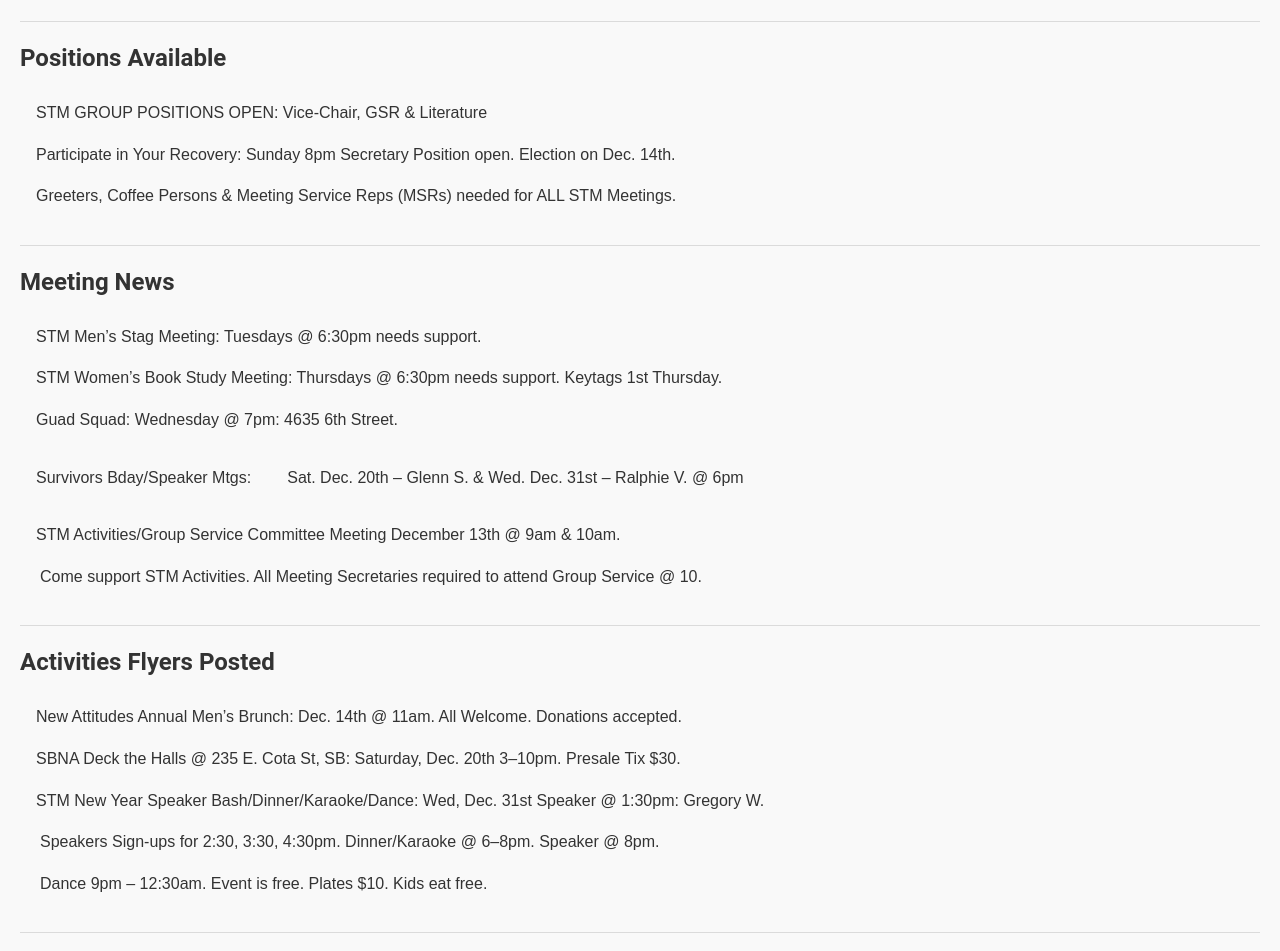
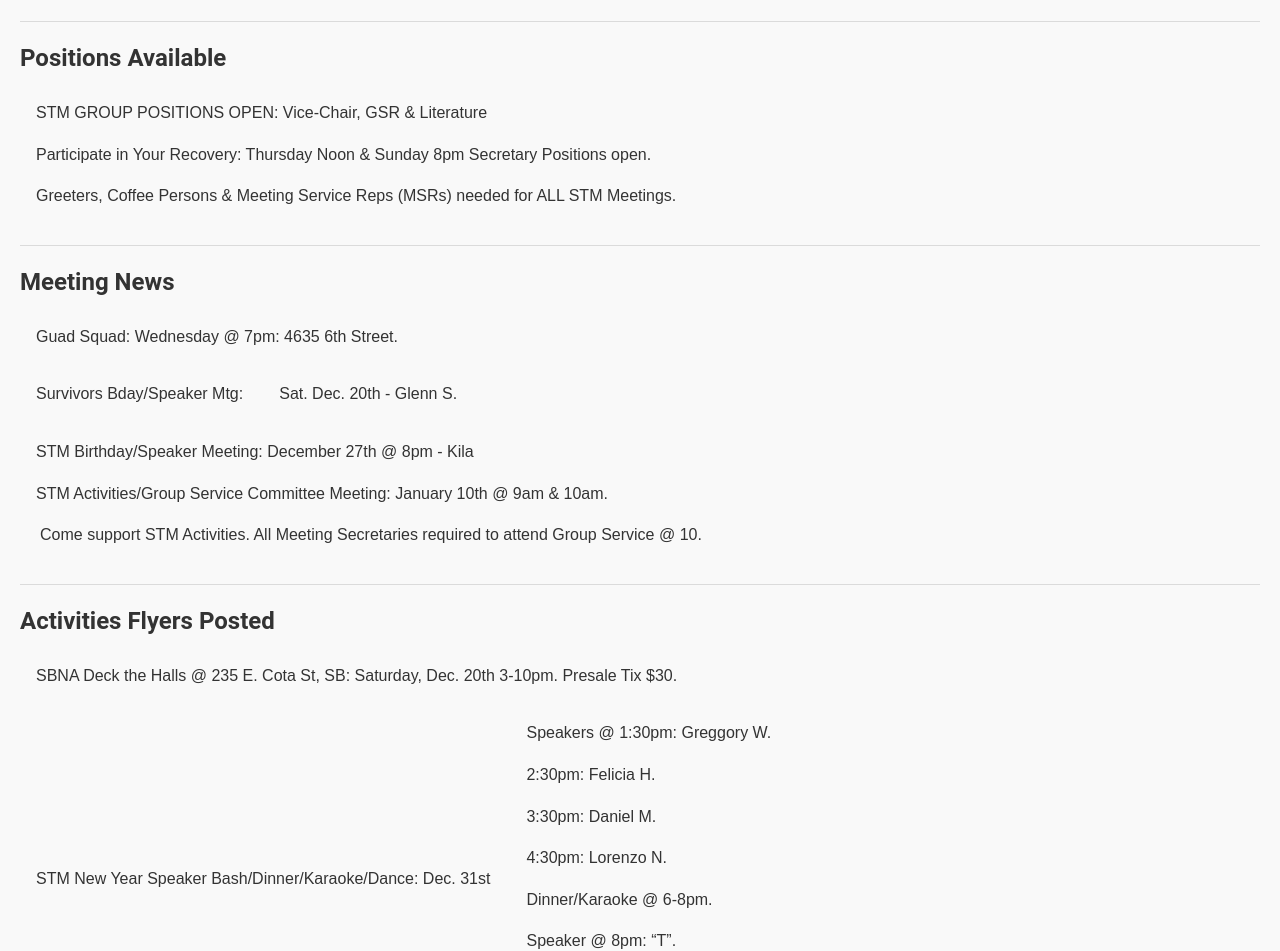
Before and after one commit to theoccultcorner/sharingthemessage, a React (Create React App) app: page /gsr-report in a window 1280 px wide. Shown: the part 61-1012 px from the top of the page. Built offline with nearby package versions, Linux system fonts and the light colour scheme; no server answers; the database is empty; sample sign-in values are in the browser's storage.

Commit message:
Revise STM GSR Report content and layout
Updated meeting details and announcements for STM GSR Report.

```diff
--- a/src/pages/StmGsrReportPage.jsx
+++ b/src/pages/StmGsrReportPage.jsx
@@ -18,7 +18,10 @@ const GSRReport = () => {
         marginBottom: "20px",
       }}
     >
-      <Typography variant="h4" sx={{ textAlign: "center", marginBottom: "20px", fontWeight: "bold" }}>
+      <Typography
+        variant="h4"
+        sx={{ textAlign: "center", marginBottom: "20px", fontWeight: "bold" }}
+      >
         STM GSR Report December 2025
       </Typography>
 
@@ -29,14 +32,12 @@ const GSRReport = () => {
           Positions Available
         </Typography>
         <List>
+          <ListItem>STM GROUP POSITIONS OPEN: Vice-Chair, GSR & Literature</ListItem>
           <ListItem>
-            STM GROUP POSITIONS OPEN: Vice-Chair, GSR & Literature
+            Participate in Your Recovery: Thursday Noon &amp; Sunday 8pm Secretary Positions open.
           </ListItem>
           <ListItem>
-            Participate in Your Recovery: Sunday 8pm Secretary Position open. Election on Dec. 14th.
-          </ListItem>
-          <ListItem>
-            Greeters, Coffee Persons & Meeting Service Reps (MSRs) needed for ALL STM Meetings.
+            Greeters, Coffee Persons &amp; Meeting Service Reps (MSRs) needed for ALL STM Meetings.
           </ListItem>
         </List>
       </section>
@@ -48,26 +49,19 @@ const GSRReport = () => {
           Meeting News
         </Typography>
         <List>
+          <ListItem>Guad Squad: Wednesday @ 7pm: 4635 6th Street.</ListItem>
+
           <ListItem>
-            STM Men’s Stag Meeting: Tuesdays @ 6:30pm needs support.
-          </ListItem>
-          <ListItem>
-            STM Women’s Book Study Meeting: Thursdays @ 6:30pm needs support. Keytags 1st Thursday.
-          </ListItem>
-          <ListItem>
-            Guad Squad: Wednesday @ 7pm: 4635 6th Street.
-          </ListItem>
-          <ListItem>
-            Survivors Bday/Speaker Mtgs:
+            Survivors Bday/Speaker Mtg:
             <List sx={{ paddingLeft: "20px" }}>
-              <ListItem>
-                Sat. Dec. 20th – Glenn S. & Wed. Dec. 31st – Ralphie V. @ 6pm
-              </ListItem>
+              <ListItem>Sat. Dec. 20th - Glenn S.</ListItem>
             </List>
           </ListItem>
-          <ListItem>
-            STM Activities/Group Service Committee Meeting December 13th @ 9am & 10am.
-          </ListItem>
+
+          <ListItem>STM Birthday/Speaker Meeting: December 27th @ 8pm - Kila</ListItem>
+
+          <ListItem>STM Activities/Group Service Committee Meeting: January 10th @ 9am &amp; 10am.</ListItem>
+
           <ListItem sx={{ paddingLeft: "20px" }}>
             Come support STM Activities. All Meeting Secretaries required to attend Group Service @ 10.
           </ListItem>
@@ -82,19 +76,21 @@ const GSRReport = () => {
         </Typography>
         <List>
           <ListItem>
-            New Attitudes Annual Men’s Brunch: Dec. 14th @ 11am. All Welcome. Donations accepted.
+            SBNA Deck the Halls @ 235 E. Cota St, SB: Saturday, Dec. 20th 3-10pm. Presale Tix $30.
           </ListItem>
+
           <ListItem>
-            SBNA Deck the Halls @ 235 E. Cota St, SB: Saturday, Dec. 20th 3–10pm. Presale Tix $30.
-          </ListItem>
-          <ListItem>
-            STM New Year Speaker Bash/Dinner/Karaoke/Dance: Wed, Dec. 31st Speaker @ 1:30pm: Gregory W.
-          </ListItem>
-          <ListItem sx={{ paddingLeft: "20px" }}>
-            Speakers Sign-ups for 2:30, 3:30, 4:30pm. Dinner/Karaoke @ 6–8pm. Speaker @ 8pm.
-          </ListItem>
-          <ListItem sx={{ paddingLeft: "20px" }}>
-            Dance 9pm – 12:30am. Event is free. Plates $10. Kids eat free.
+            STM New Year Speaker Bash/Dinner/Karaoke/Dance: Dec. 31st
+            <List sx={{ paddingLeft: "20px" }}>
+              <ListItem>Speakers @ 1:30pm: Greggory W.</ListItem>
+              <ListItem>2:30pm: Felicia H.</ListItem>
+              <ListItem>3:30pm: Daniel M.</ListItem>
+              <ListItem>4:30pm: Lorenzo N.</ListItem>
+              <ListItem>Dinner/Karaoke @ 6-8pm.</ListItem>
+              <ListItem>Speaker @ 8pm: “T”.</ListItem>
+              <ListItem>Dance 9pm - 12:30am.</ListItem>
+              <ListItem>Event is free. Plates $10. Kids eat free.</ListItem>
+            </List>
           </ListItem>
         </List>
       </section>
@@ -107,27 +103,21 @@ const GSRReport = () => {
         </Typography>
         <List>
           <ListItem>
-            STM Spanish NA Literature for sale now.
+            STM Toy Drive: Please donate new unused toys this Christmas for our STM kids. Thank you.
           </ListItem>
+          <ListItem>STM Spanish NA Literature for sale now.</ListItem>
+          <ListItem>STM Venmo &amp; CashApp: Please tag $ w/info.</ListItem>
+          <ListItem>STM GEAR for sale. Order sheet posted.</ListItem>
           <ListItem>
-            STM Venmo & CashApp: Please tag $ w/info.
+            Celebrating a milestone in your recovery? Put your name, clean date &amp; time on board.
           </ListItem>
-          <ListItem>
-            STM GEAR for sale. Order sheet posted.
-          </ListItem>
-          <ListItem>
-            Celebrating a milestone in your recovery? Put your name, clean date & time on board.
-          </ListItem>
-          <ListItem>
-            PR, H&I & Behind the Walls Sponsorship needs volunteers. Info posted.
-          </ListItem>
+          <ListItem>PR, H&amp;I &amp; Behind the Walls Sponsorship needs volunteers. Info posted.</ListItem>
           <ListItem>
             NA Area Information @{" "}
             <Link href="https://centralcoastna.org" target="_blank" rel="noopener">
               centralcoastna.org
             </Link>
           </ListItem>
-
         </List>
       </section>
     </Box>
```
